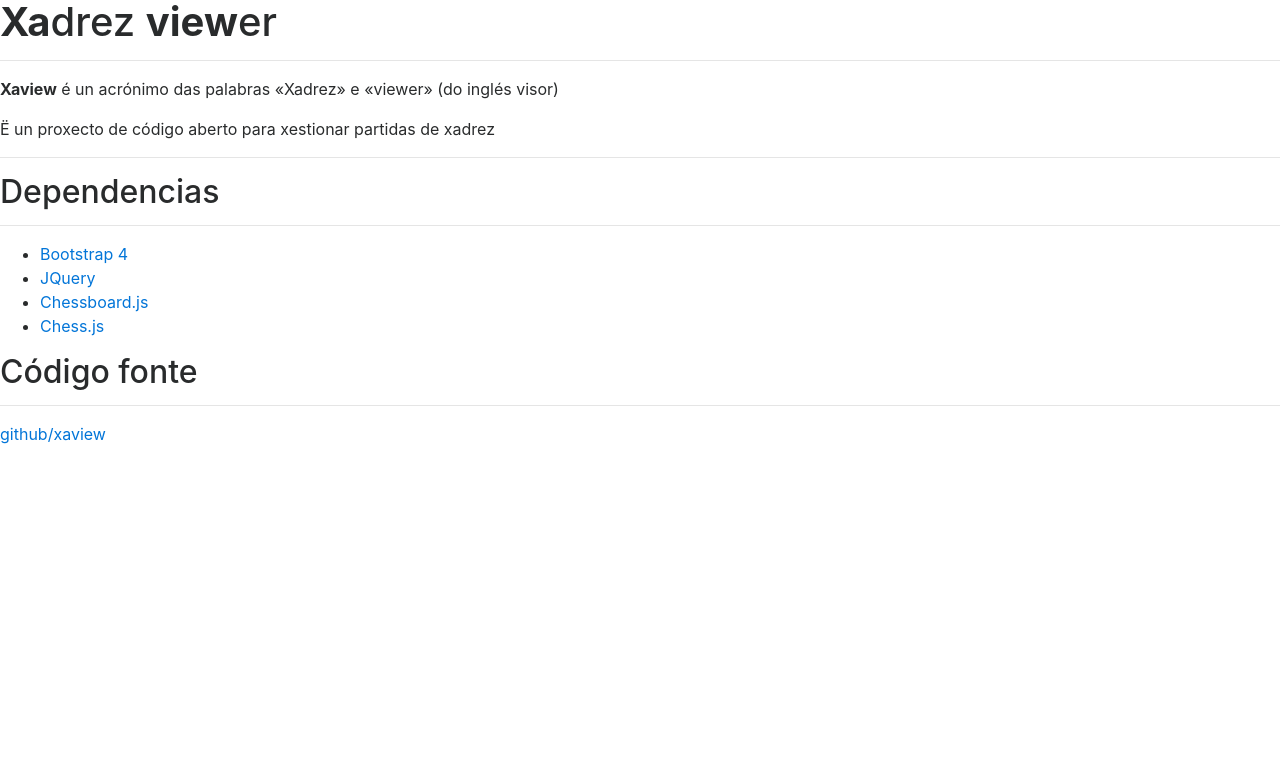
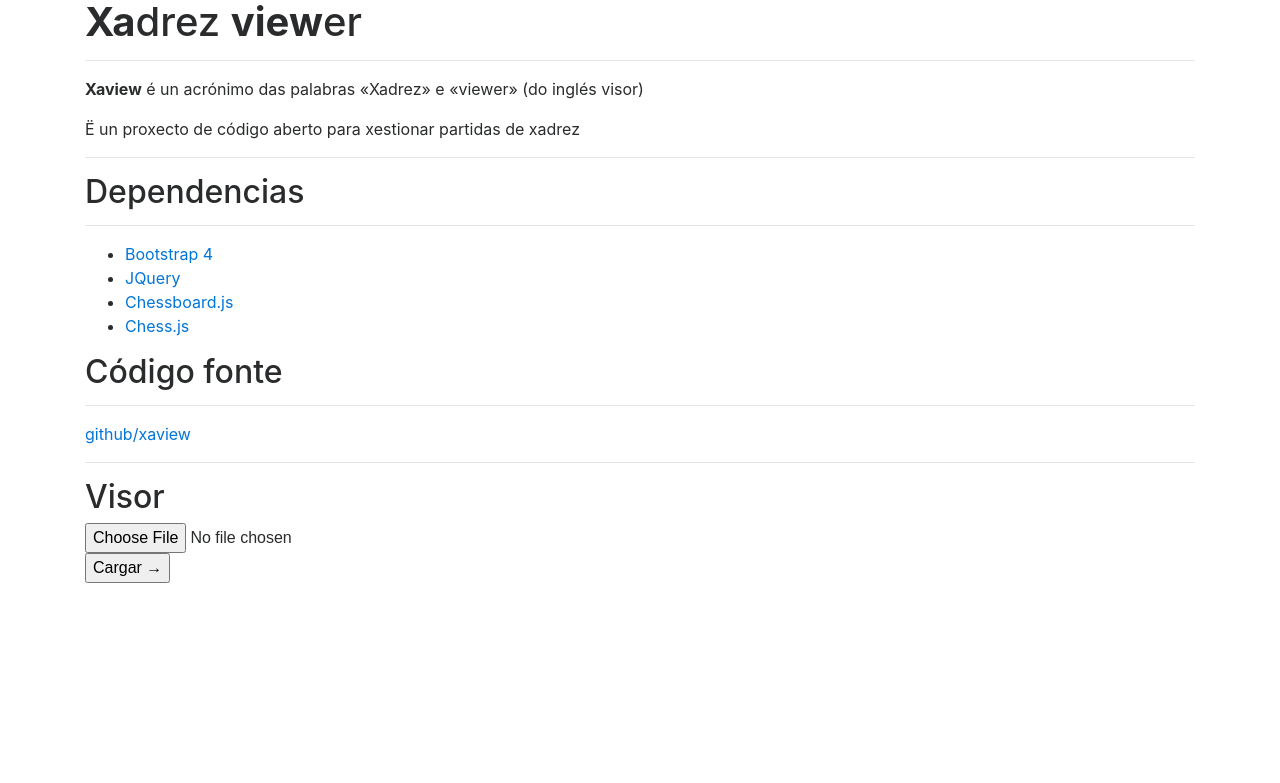
Before and after one commit to bokybanton/xaview, a PHP site: page / in a window 1280 px wide. Shown: the top 783 px of the page. Run offline with PHP 8.4, Linux system fonts and the light colour scheme; some libraries are stand-ins or nearby versions.

Commit message:
Esquelo do index
Primer esqueleto do index

```diff
--- a/index.php
+++ b/index.php
@@ -5,7 +5,7 @@
 
 	</head>
 
-	<body>
+	<body class="container">
 		<h1><b>Xa</b>drez <b>view</b>er</h1>
 		<hr>
 		<p><b>Xaview</b> é un acrónimo das palabras «Xadrez» e «viewer» (do inglés visor)</p>
@@ -23,7 +23,18 @@
 			<h2>Código fonte</h2>
 			<hr>
 			<p><a href="https://www.github.com/">github/xaview</a></p>
+		<hr>
+		<h2>Visor</h2>
+		<div id="cargar_arquivo">
+			<form action="index_submit" method="post" accept-charset="utf-8">
+				<input type="file" name="arquivo" value="" id="arquivo">
 
+				<p><input type="submit" value="Cargar &rarr;"></p>
+			</form>
+		</div>
+		<div id="tablero">
+
+		</div>
 
 
 
```
